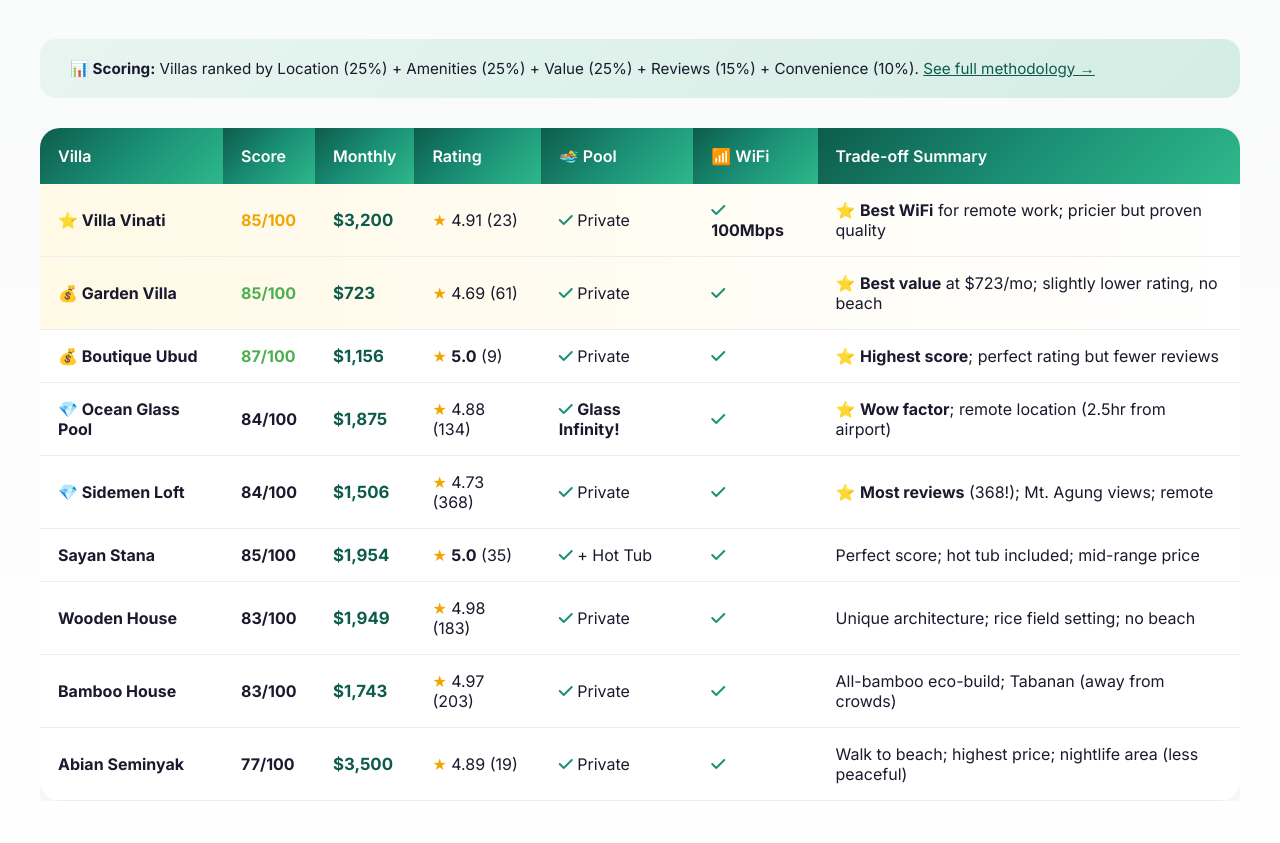
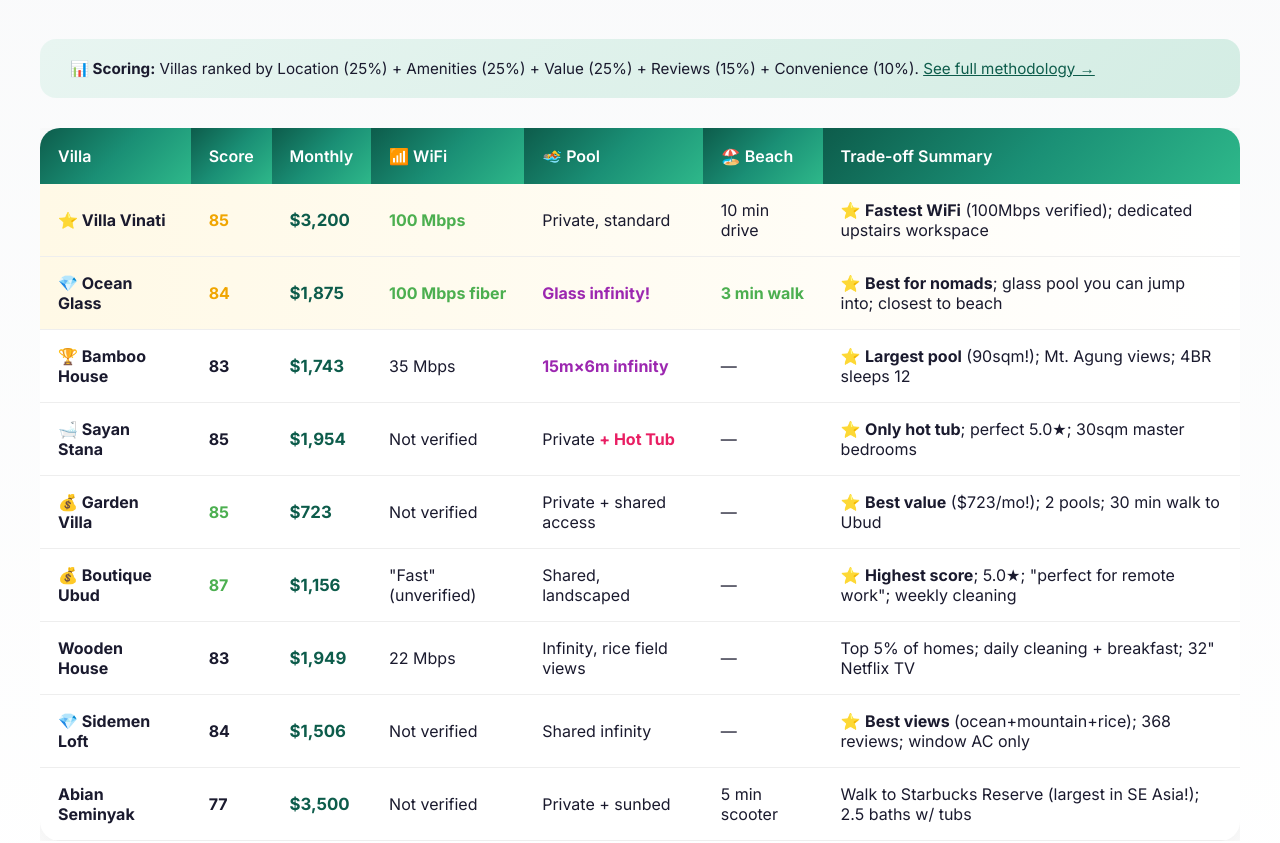
Before and after one commit to lamarbot-ai/bali-trip-2026, a plain HTML site: page index.html in a window 1280 px wide. Shown: the part 6300-7143 px from the top of the page. Drawn offline with nearby package versions, Linux system fonts and the light colour scheme.

Commit message:
Add real comparable amenity stats (WiFi Mbps, pool dimensions, etc.)
- Created AMENITY-STATS.md with detailed stats for all 9 villas
- Updated comparison table with actual WiFi speeds (100/35/22 Mbps)
- Added pool dimensions (Bamboo House: 15m×6m = 90sqm!)
- Highlighted unique features: Glass pool, hot tub, beach distance
- Replaced checkboxes with real comparable data

```diff
--- a/index.html
+++ b/index.html
@@ -905,91 +905,91 @@
         <th>Villa</th>
         <th>Score</th>
         <th>Monthly</th>
-        <th>Rating</th>
+        <th>📶 WiFi</th>
         <th>🏊 Pool</th>
-        <th>📶 WiFi</th>
+        <th>🏖️ Beach</th>
         <th>Trade-off Summary</th>
       </tr>
       <tr class="highlight">
         <td><strong>⭐ Villa Vinati</strong></td>
-        <td><strong style="color:#f0a500;">85/100</strong></td>
+        <td><strong style="color:#f0a500;">85</strong></td>
         <td class="price">$3,200</td>
-        <td><span style="color:#f0a500">★</span> 4.91 (23)</td>
-        <td><i class="fas fa-check check"></i> Private</td>
-        <td><i class="fas fa-check check"></i> <strong>100Mbps</strong></td>
-        <td>⭐ <strong>Best WiFi</strong> for remote work; pricier but proven quality</td>
+        <td><strong style="color:#4CAF50;">100 Mbps</strong></td>
+        <td>Private, standard</td>
+        <td>10 min drive</td>
+        <td>⭐ <strong>Fastest WiFi</strong> (100Mbps verified); dedicated upstairs workspace</td>
       </tr>
       <tr class="highlight">
+        <td><strong>💎 Ocean Glass</strong></td>
+        <td><strong style="color:#f0a500;">84</strong></td>
+        <td class="price">$1,875</td>
+        <td><strong style="color:#4CAF50;">100 Mbps fiber</strong></td>
+        <td><strong style="color:#9c27b0;">Glass infinity!</strong></td>
+        <td><strong style="color:#4CAF50;">3 min walk</strong></td>
+        <td>⭐ <strong>Best for nomads</strong>; glass pool you can jump into; closest to beach</td>
+      </tr>
+      <tr>
+        <td><strong>🏆 Bamboo House</strong></td>
+        <td><strong>83</strong></td>
+        <td class="price">$1,743</td>
+        <td>35 Mbps</td>
+        <td><strong style="color:#9c27b0;">15m×6m infinity</strong></td>
+        <td>—</td>
+        <td>⭐ <strong>Largest pool</strong> (90sqm!); Mt. Agung views; 4BR sleeps 12</td>
+      </tr>
+      <tr>
+        <td><strong>🛁 Sayan Stana</strong></td>
+        <td><strong>85</strong></td>
+        <td class="price">$1,954</td>
+        <td>Not verified</td>
+        <td>Private <strong style="color:#e91e63;">+ Hot Tub</strong></td>
+        <td>—</td>
+        <td>⭐ <strong>Only hot tub</strong>; perfect 5.0★; 30sqm master bedrooms</td>
+      </tr>
+      <tr>
         <td><strong>💰 Garden Villa</strong></td>
-        <td><strong style="color:#4CAF50;">85/100</strong></td>
+        <td><strong style="color:#4CAF50;">85</strong></td>
         <td class="price">$723</td>
-        <td><span style="color:#f0a500">★</span> 4.69 (61)</td>
-        <td><i class="fas fa-check check"></i> Private</td>
-        <td><i class="fas fa-check check"></i></td>
-        <td>⭐ <strong>Best value</strong> at $723/mo; slightly lower rating, no beach</td>
+        <td>Not verified</td>
+        <td>Private + shared access</td>
+        <td>—</td>
+        <td>⭐ <strong>Best value</strong> ($723/mo!); 2 pools; 30 min walk to Ubud</td>
       </tr>
       <tr>
         <td><strong>💰 Boutique Ubud</strong></td>
-        <td><strong style="color:#4CAF50;">87/100</strong></td>
+        <td><strong style="color:#4CAF50;">87</strong></td>
         <td class="price">$1,156</td>
-        <td><span style="color:#f0a500">★</span> <strong>5.0</strong> (9)</td>
-        <td><i class="fas fa-check check"></i> Private</td>
-        <td><i class="fas fa-check check"></i></td>
-        <td>⭐ <strong>Highest score</strong>; perfect rating but fewer reviews</td>
+        <td>"Fast" (unverified)</td>
+        <td>Shared, landscaped</td>
+        <td>—</td>
+        <td>⭐ <strong>Highest score</strong>; 5.0★; "perfect for remote work"; weekly cleaning</td>
       </tr>
       <tr>
-        <td><strong>💎 Ocean Glass Pool</strong></td>
-        <td><strong>84/100</strong></td>
-        <td class="price">$1,875</td>
-        <td><span style="color:#f0a500">★</span> 4.88 (134)</td>
-        <td><i class="fas fa-check check"></i> <strong>Glass Infinity!</strong></td>
-        <td><i class="fas fa-check check"></i></td>
-        <td>⭐ <strong>Wow factor</strong>; remote location (2.5hr from airport)</td>
+        <td><strong>Wooden House</strong></td>
+        <td><strong>83</strong></td>
+        <td class="price">$1,949</td>
+        <td>22 Mbps</td>
+        <td>Infinity, rice field views</td>
+        <td>—</td>
+        <td>Top 5% of homes; daily cleaning + breakfast; 32" Netflix TV</td>
       </tr>
       <tr>
         <td><strong>💎 Sidemen Loft</strong></td>
-        <td><strong>84/100</strong></td>
+        <td><strong>84</strong></td>
         <td class="price">$1,506</td>
-        <td><span style="color:#f0a500">★</span> 4.73 (368)</td>
-        <td><i class="fas fa-check check"></i> Private</td>
-        <td><i class="fas fa-check check"></i></td>
-        <td>⭐ <strong>Most reviews</strong> (368!); Mt. Agung views; remote</td>
-      </tr>
-      <tr>
-        <td><strong>Sayan Stana</strong></td>
-        <td><strong>85/100</strong></td>
-        <td class="price">$1,954</td>
-        <td><span style="color:#f0a500">★</span> <strong>5.0</strong> (35)</td>
-        <td><i class="fas fa-check check"></i> + Hot Tub</td>
-        <td><i class="fas fa-check check"></i></td>
-        <td>Perfect score; hot tub included; mid-range price</td>
-      </tr>
-      <tr>
-        <td><strong>Wooden House</strong></td>
-        <td><strong>83/100</strong></td>
-        <td class="price">$1,949</td>
-        <td><span style="color:#f0a500">★</span> 4.98 (183)</td>
-        <td><i class="fas fa-check check"></i> Private</td>
-        <td><i class="fas fa-check check"></i></td>
-        <td>Unique architecture; rice field setting; no beach</td>
-      </tr>
-      <tr>
-        <td><strong>Bamboo House</strong></td>
-        <td><strong>83/100</strong></td>
-        <td class="price">$1,743</td>
-        <td><span style="color:#f0a500">★</span> 4.97 (203)</td>
-        <td><i class="fas fa-check check"></i> Private</td>
-        <td><i class="fas fa-check check"></i></td>
-        <td>All-bamboo eco-build; Tabanan (away from crowds)</td>
+        <td>Not verified</td>
+        <td>Shared infinity</td>
+        <td>—</td>
+        <td>⭐ <strong>Best views</strong> (ocean+mountain+rice); 368 reviews; window AC only</td>
       </tr>
       <tr>
         <td><strong>Abian Seminyak</strong></td>
-        <td><strong>77/100</strong></td>
+        <td><strong>77</strong></td>
         <td class="price">$3,500</td>
-        <td><span style="color:#f0a500">★</span> 4.89 (19)</td>
-        <td><i class="fas fa-check check"></i> Private</td>
-        <td><i class="fas fa-check check"></i></td>
-        <td>Walk to beach; highest price; nightlife area (less peaceful)</td>
+        <td>Not verified</td>
+        <td>Private + sunbed</td>
+        <td>5 min scooter</td>
+        <td>Walk to Starbucks Reserve (largest in SE Asia!); 2.5 baths w/ tubs</td>
       </tr>
     </table>
   </div>
```
Also changed, not shown: 1 other file.
